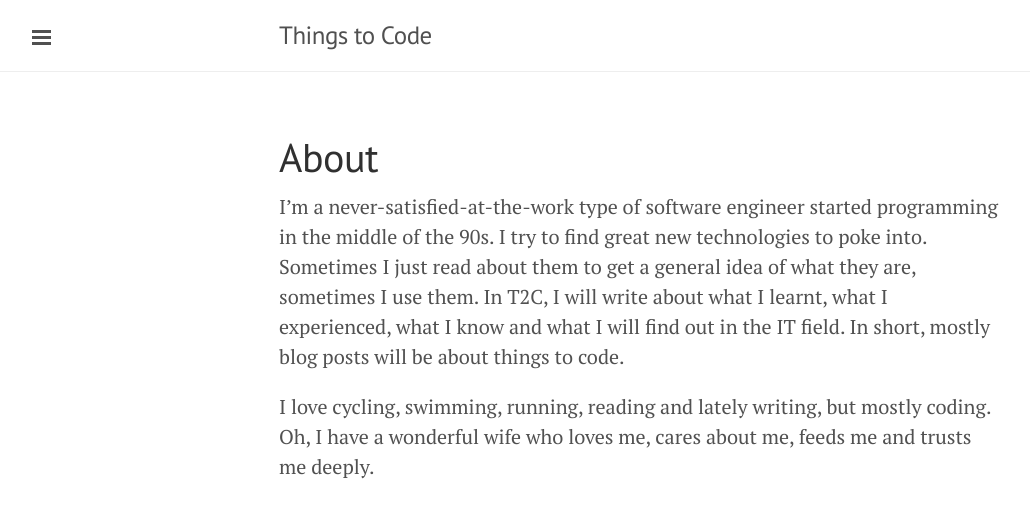
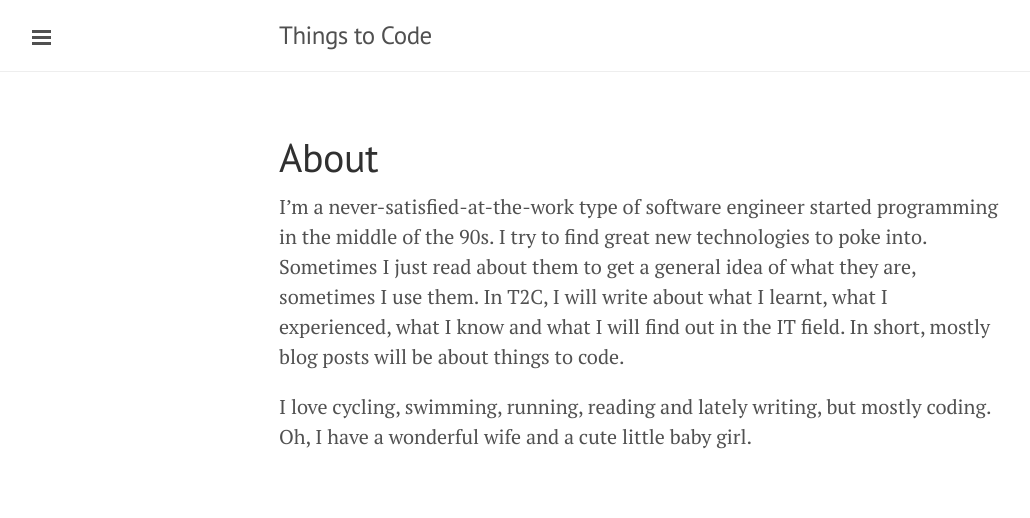
Before and after one commit to tolgaonbay/tolgaonbay.github.io, a Jekyll site: the page built from about/index.md, in a window 1280 px wide. Shown: the top 518 px of the page, without its empty margins (1-1031 px from the left). Built offline with Jekyll 4.4.1, drawn with Linux system fonts in a browser that asks for light colours; Markdown is read by kramdown in place of the engine named in the settings.

Commit message:
about update

```diff
--- a/about/index.md
+++ b/about/index.md
@@ -11,5 +11,4 @@ experienced, what I know and what I will find out in the IT field. In short,
 mostly blog posts will be about things to code.
 
 I love cycling, swimming, running, reading and lately writing, but mostly
-coding. Oh, I have a wonderful wife who loves me, cares about me, feeds me and
-trusts me deeply.
+coding. Oh, I have a wonderful wife and a cute little baby girl.
```
